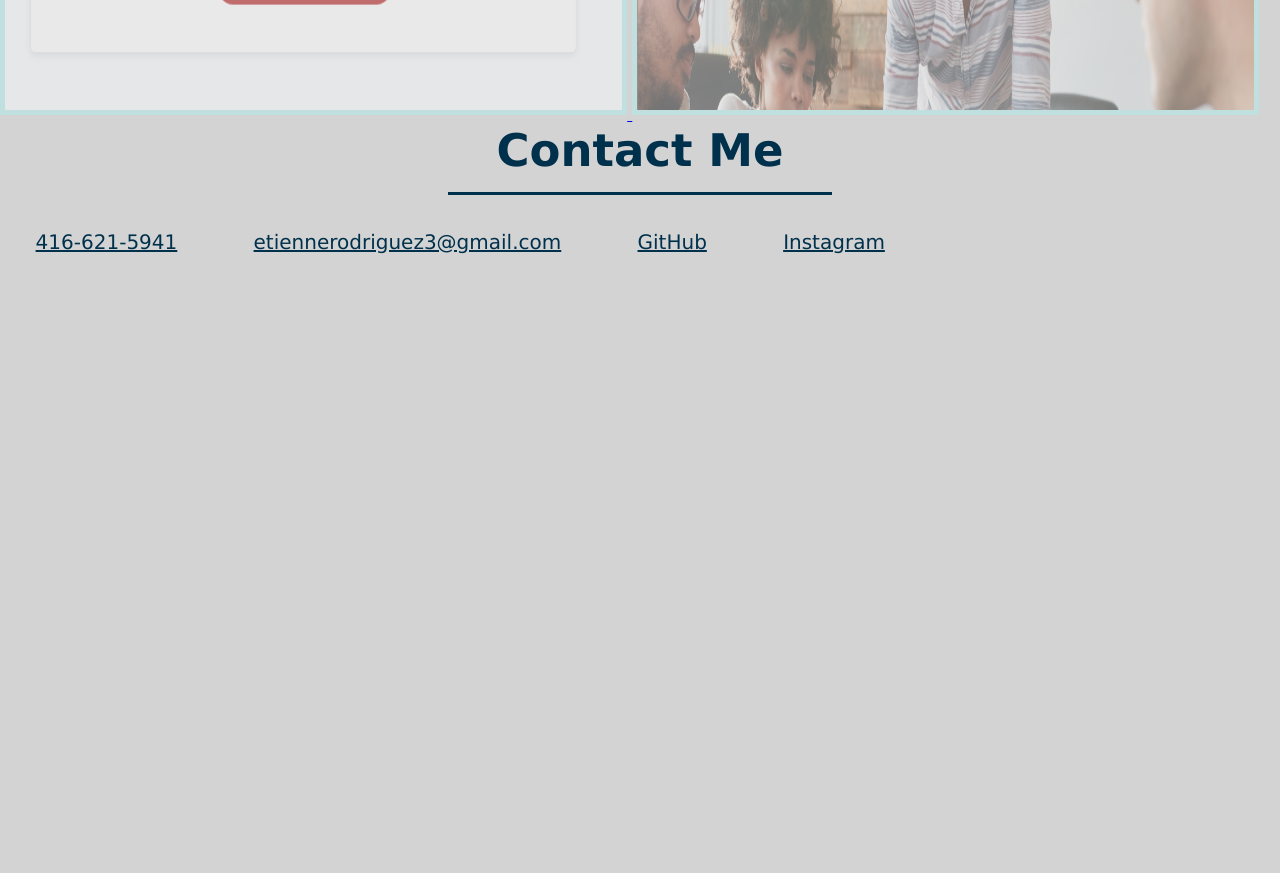
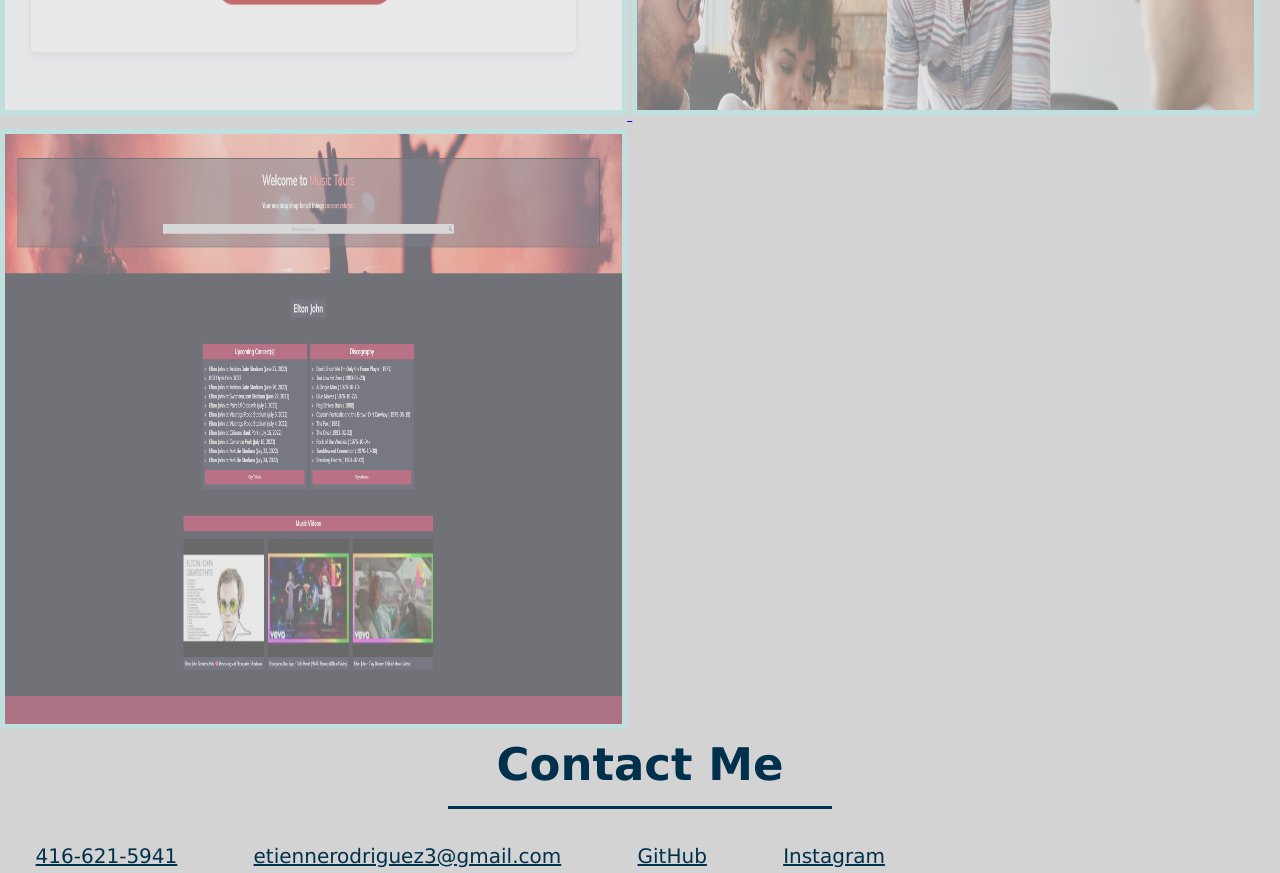
Before and after one commit to tienrdrz/Portfolio, a plain HTML site: page index.html in a window 1280 px wide. Shown: the part 1700-2573 px from the top of the page. Before the commit the page ends 1959 px from the top, so only its background shows below. Drawn offline with Linux system fonts and the light colour scheme.

Commit message:
added new website

```diff
--- a/index.html
+++ b/index.html
@@ -62,6 +62,9 @@
                 <a href="https://tienrdrz.github.io/Horiseon/">
                     <img src="./assets/images/horiseon.PNG" alt="An image of the website, Horiseon I worked on"/>
                 </a>
+                <a href="https://vinyldude8896.github.io/Artist_Music_Tour/">
+                    <img src="./assets/images/Music.png" alt="An image of the project Music Tours I worked on"/>
+                </a>
             </div>
             </section>
         </div>
```
Also changed, not shown: assets/images/Music.png (added).
